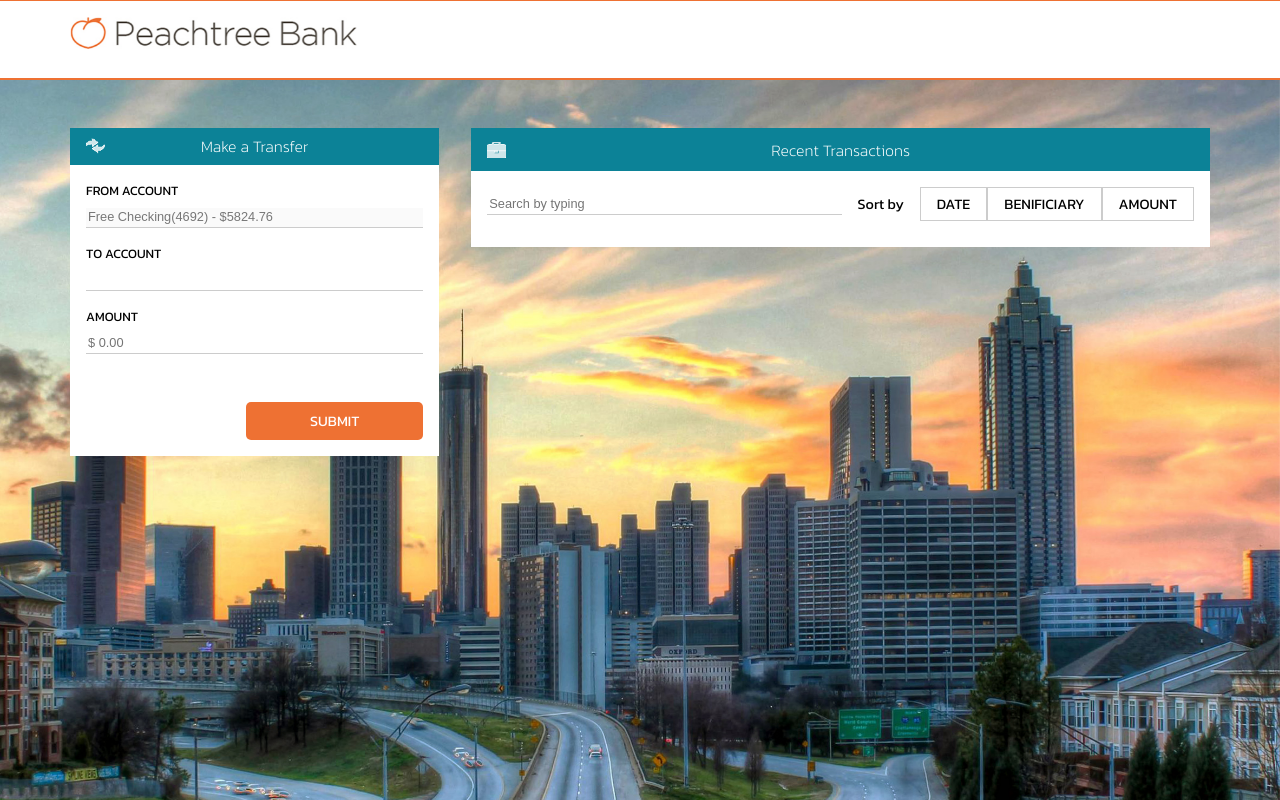
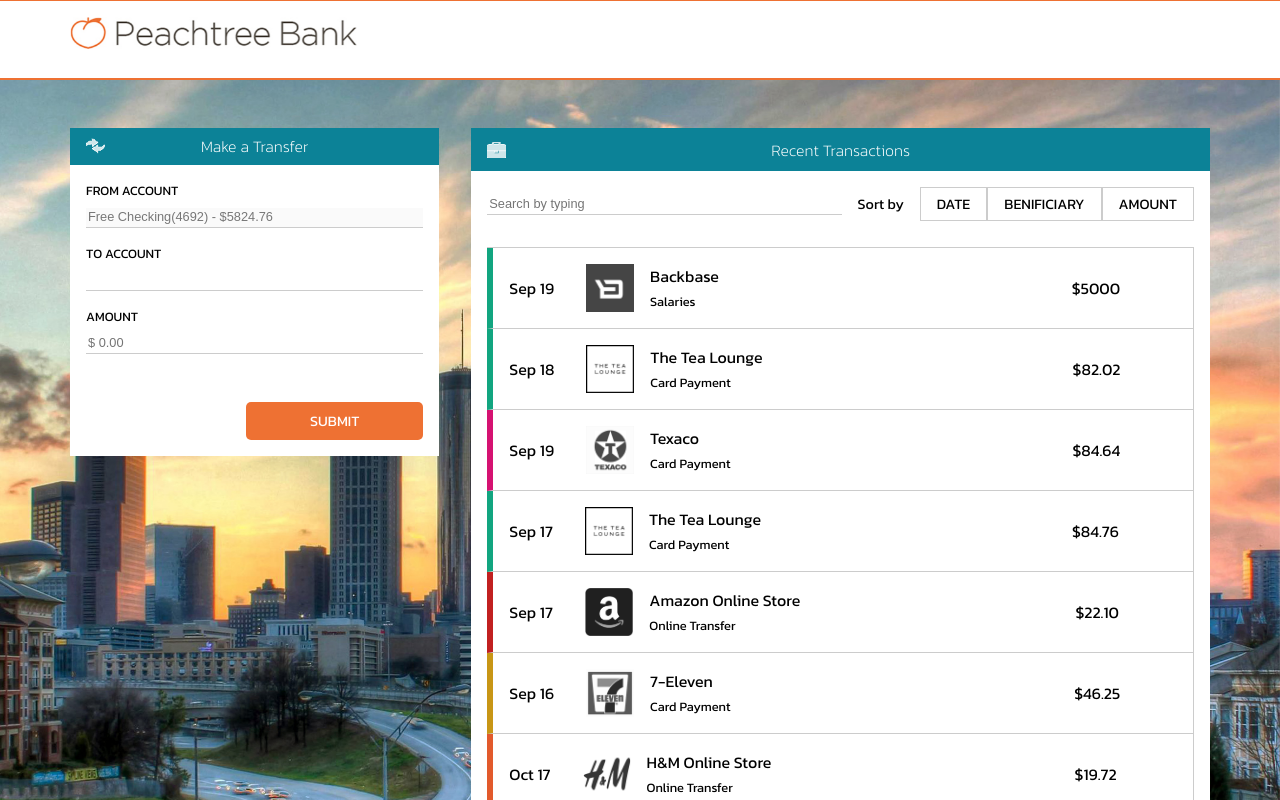
Before and after one commit to rudani-c/Bank, an Angular app: page /transaction in a window 1280 px wide. Built offline with nearby package versions, Linux system fonts and the light colour scheme.

Commit message:
displayed transaction list

```diff
--- a/src/app/components/transaction/transaction.component.css
+++ b/src/app/components/transaction/transaction.component.css
@@ -116,6 +116,50 @@
   font-size: 0.9rem;
 }
 
+.transactions {
+  margin-top: 1rem;
+  border-top: 1px solid #ccc;
+  border-bottom: 1px solid #ccc;
+  border-right: 1px solid #ccc;
+}
+
 .transaction {
-  padding: 0.5rem 1rem;
+  padding: 1rem;
+  display: flex;
+  align-items: center;
+  gap: 2rem;
 }
+
+.transaction:not(:last-child) {
+  border-bottom: 1px solid #ccc;
+}
+
+.trans-details {
+  width: 80%;
+  display: flex;
+  justify-content: space-between;
+  align-items: center;
+}
+
+.merchant {
+  display: flex;
+  gap: 1rem;
+}
+
+.merchant-image {
+  height: 3rem;
+  filter: grayscale(1);
+}
+
+.m-type {
+  font-size: 0.8rem;
+}
+
+@media (max-width: 768px) {
+  .contents {
+    flex-direction: column;
+  }
+  .trans-details {
+    width: 100%;
+  }
+}
--- a/src/app/components/transaction/transaction.component.html
+++ b/src/app/components/transaction/transaction.component.html
@@ -59,6 +59,20 @@
               <a href="#" class="btn btn-white">Amount</a>
             </div>
           </div>
+          <div class="transactions">
+            <div *ngFor="let t of transactionsArray; let i = index" class="transaction" [ngStyle]="{'border-left': '6px solid ' + t.categoryCode}">
+              <span>{{ t.dates.valueDate | date: 'MMM d' }}</span>
+              <div class="trans-details">
+                <div class="merchant">
+                  <img [src]="getMerchantLogoUrl(t.merchant.name)" alt="" class="merchant-image">
+                  <span>{{ t.merchant.name }}
+                    <br><span class="m-type">{{ t.transaction.type }}</span>
+                  </span>
+                </div>
+                <span>${{ t.transaction.amountCurrency.amount }}</span>
+              </div>
+            </div>
+          </div>
         </div>
       </div>
     </div>
--- a/src/app/components/transaction/transaction.component.ts
+++ b/src/app/components/transaction/transaction.component.ts
@@ -1,10 +1,10 @@
-import { Component, OnInit } from "@angular/core";
-import { TransactionService } from "../../services/transaction.service";
+import { Component, OnInit } from '@angular/core';
+import { TransactionService } from '../../services/transaction.service';
 
 @Component({
-  selector: "transaction",
-  templateUrl: "./transaction.component.html",
-  styleUrls: ["./transaction.component.css"],
+  selector: 'transaction',
+  templateUrl: './transaction.component.html',
+  styleUrls: ['./transaction.component.css'],
 })
 export class TransactionComponent implements OnInit {
   transactionsArray = [];
@@ -21,4 +21,31 @@
       }
     );
   }
+
+  getMerchantLogoUrl(merchantName: string) {
+    switch(merchantName) {
+      case 'Backbase':
+        return '/assets/icons/backbase.png';
+      case 'The Tea Lounge':
+        return '/assets/icons/the-tea-lounge.png';
+      case 'Texaco':
+        return '/assets/icons/texaco.png';
+      case 'Amazon Online Store':
+        return '/assets/icons/amazon-online-store.png';
+      case '7-Eleven':
+        return '/assets/icons/7-eleven.png';
+      case 'H&M Online Store':
+        return '/assets/icons/h&m-online-store.png';
+      case 'Jerry Hildreth':
+        return '/assets/icons/jerry-hildreth.png';
+      case 'Lawrence Pearson':
+        return '/assets/icons/lawrence-pearson.png';
+      case 'Whole Foods':
+        return '/assets/icons/whole-foods.png';
+      case 'Southern Electric Company':
+        return '/assets/icons/southern-electric-company.png';
+      default:
+        return '/assets/icons/backbase.png';
+    }
+  }
 }
```
